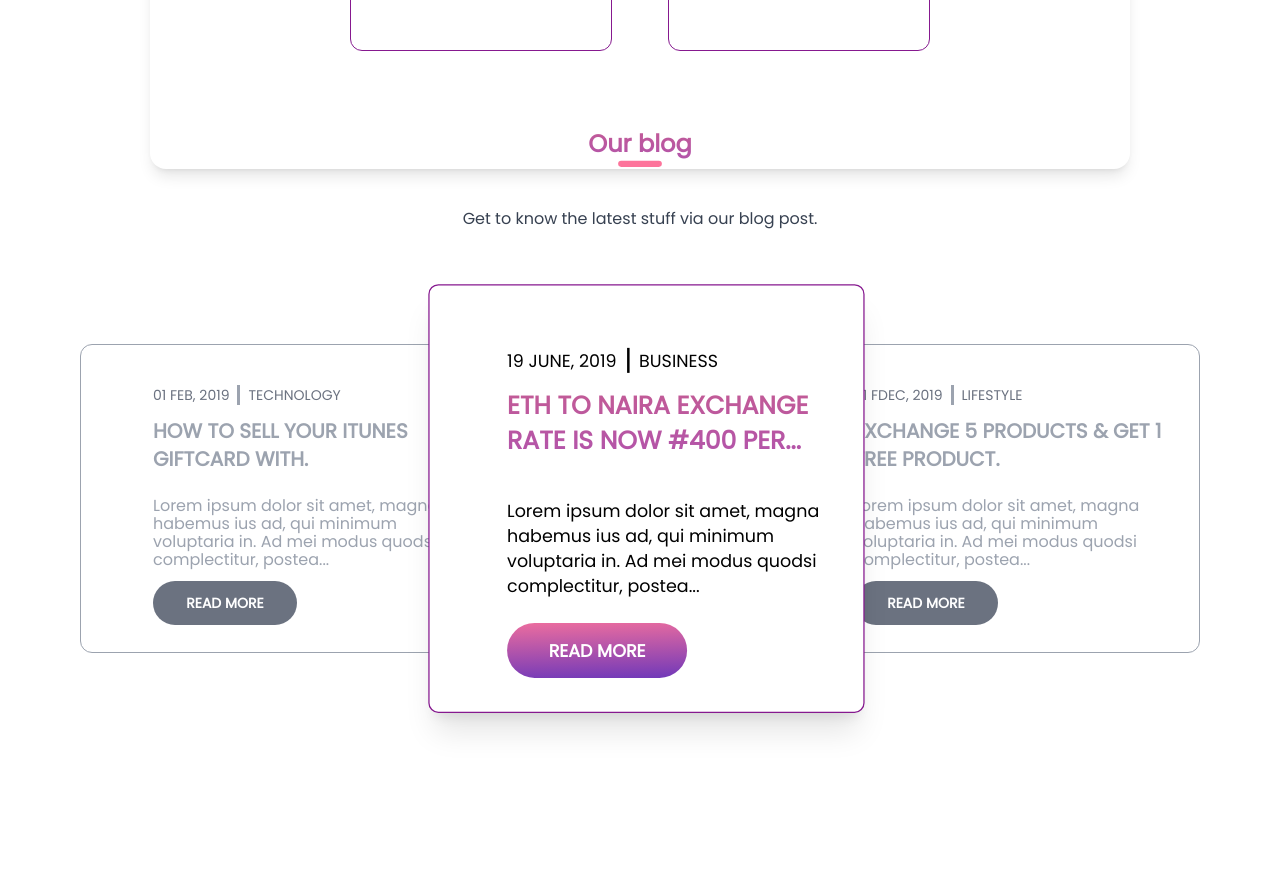
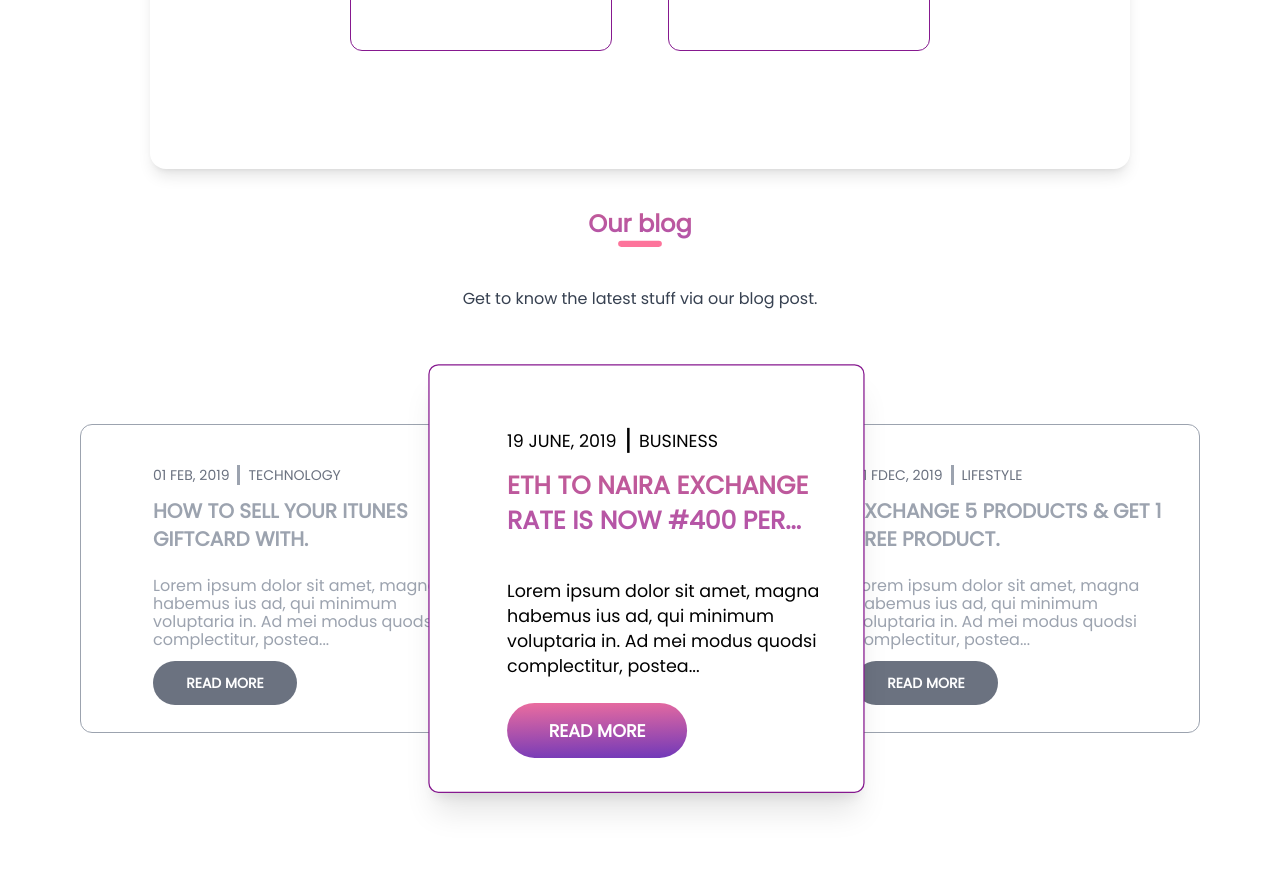
Before and after one commit to techloset/Coinbase-website, a React (Create React App) app: page / in a window 1280 px wide. Shown: the part 3040-3923 px from the top of the page. Built offline with nearby package versions, Linux system fonts and the light colour scheme.

Commit message:
blogs margin fix

```diff
--- a/src/component/Landingpage/Blogs.jsx
+++ b/src/component/Landingpage/Blogs.jsx
@@ -5,7 +5,7 @@
   return (
     <>
 
-      <div className='flex text-center flex-col  justify-center'>
+      <div className='flex text-center flex-col  justify-center mt-20'>
 
         <h4 className="font-poppins font-bold text-2xl leading-14 bg-gradient-to-b from-[#C35B95] to-[#B254AB]
        text-transparent bg-clip-text">
```
